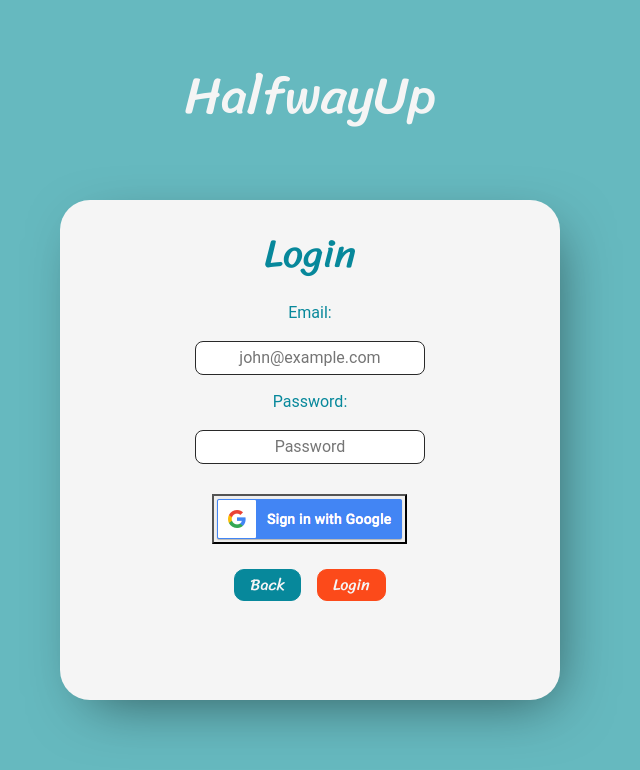
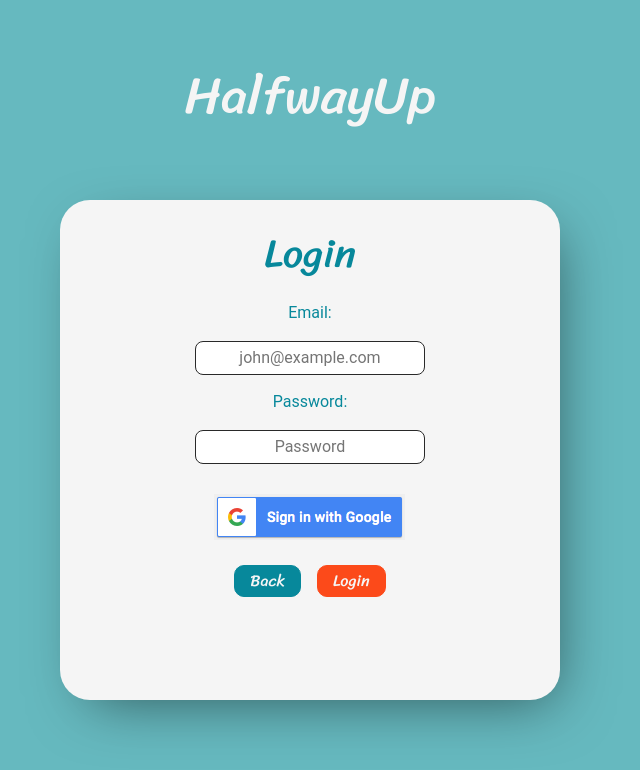
Before and after one commit to moonjason/HalfWayUp, a React (Create React App) app: page /login in a window 1280 px wide. Shown: the top 770 px of the page, without its empty margins (330-970 px from the left). Built offline with nearby package versions, Linux system fonts and the light colour scheme; no server answers.

Commit message:
google button highlight

```diff
--- a/src/components/SignInGoogleBase/SignInGoogleBase.js
+++ b/src/components/SignInGoogleBase/SignInGoogleBase.js
@@ -2,8 +2,13 @@ import React, {Component} from 'react';
 
 import { withFirebase } from '../Firebase';
 
+
+
 class SignInGoogleBase extends Component {
-    state = {  error : null };
+    state = {
+       error : null,
+       src:"/images/btn_google.png"
+    };
 
     onSubmit = event => {
           this.props.firebase.doSignInWithGoogle()
@@ -17,12 +22,20 @@ class SignInGoogleBase extends Component {
 
         event.preventDefault();
     };
+
+    onMouseOver = () => {
+      this.setState({src: '/images/btn_google_hover.png'})
+    }
+    onMouseOut = () => {
+      this.setState({src: '/images/btn_google.png'})
+    }
+
     render() {
         const { error } = this.state;
 
         return (
             <form className="google-signin" onSubmit={this.onSubmit}>
-              <button type="submit"><img src="/images/btn_google.png"></img></button>
+              <button type="submit"><img className="google-img" src={this.state.src} onMouseOver={() => this.onMouseOver()} onMouseOut={() => this.onMouseOut()}></img></button>
 
               {error && <p className="google-error">{error.message}</p>}
             </form>
--- a/src/styles/App.css
+++ b/src/styles/App.css
@@ -124,3 +124,7 @@ body {
     align-items: center;
     padding-top: 15px;
 }
+
+.google-signin button {
+    border: none;
+}
```
Also changed, not shown: public/images/btn_google_hover.png (renamed from public/images/btn_google_signin_dark_focus_web.png), public/images/btn_google_signin_dark_pressed_web.png (deleted).
